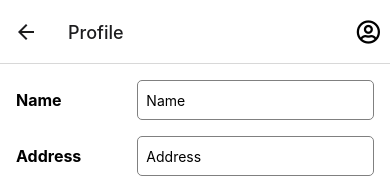
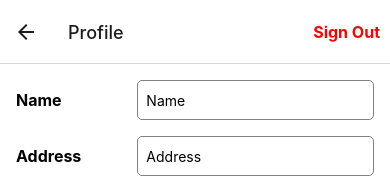
Before and after one commit to cold-flatwhite/FinalProject2024, a React Native app: screen /Profile in a window 390 px wide. Shown: the top 178 px of the page. Built offline with nearby package versions, Linux system fonts and the light colour scheme.

Commit message:
revise the code in orderscreen that the orders will only be rendered if the provider id or the user id is the same as the auth-id, Add a pressable icon to the right side of the Profile screen to sign user out.

```diff
--- a/screens/OrderScreen.js
+++ b/screens/OrderScreen.js
@@ -17,25 +17,23 @@ export default function OrderScreen() {
   const [loading, setLoading] = useState(true);
   const navigation = useNavigation();
   const collectionName = "orders";
+  const currentUserID = auth.currentUser.uid;
 
   useEffect(() => {
     const fetchUserData = async (order) => {
       try {
-        const currentUserID = auth.currentUser.uid;
         let providerData = null;
         let userData = null;
         let orderType = "";
 
         if (order.provider_id === currentUserID) {
-          userData = (
-            await getDoc(doc(database, "users", order.user_id))
-          ).data();
+          userData = (await getDoc(doc(database, "users", order.user_id))).data();
           orderType = "received";
         } else if (order.user_id === currentUserID) {
-          providerData = (
-            await getDoc(doc(database, "users", order.provider_id))
-          ).data();
+          providerData = (await getDoc(doc(database, "users", order.provider_id))).data();
           orderType = "post";
+        } else {
+          return null;
         }
 
         return {
@@ -58,7 +56,9 @@ export default function OrderScreen() {
         for (const docSnapshot of querySnapshot.docs) {
           const orderData = docSnapshot.data();
           const orderWithUserData = await fetchUserData(orderData);
-          ordersArray.push({ ...orderWithUserData, id: docSnapshot.id });
+          if (orderWithUserData) {
+            ordersArray.push({ ...orderWithUserData, id: docSnapshot.id });
+          }
         }
         setOrders(ordersArray);
         setLoading(false);
--- a/screens/ProfileScreen.js
+++ b/screens/ProfileScreen.js
@@ -1,14 +1,16 @@
 import React, { useState, useEffect } from "react";
-import { View, TextInput, Text, StyleSheet, Alert } from "react-native";
+import { View, TextInput, Text, StyleSheet, Alert, Pressable } from "react-native";
 import { getFromDB, setToDB, updateToDB } from "../firebase/FirebaseHelper";
-import { auth } from "../firebase/FirebaseSetup";
+import { auth } from "../firebase/FirebaseSetup"; // Import signOut function
 import PressableButton from "../components/PressableButton";
-
+import { useNavigation } from '@react-navigation/native';
+import { signOut } from "firebase/auth";
 const ProfileScreen = () => {
   const [name, setName] = useState("");
   const [address, setAddress] = useState("");
   const [email, setEmail] = useState("");
   const [registeredProvider, setRegisteredProvider] = useState(false);
+  const navigation = useNavigation(); // Get navigation prop
 
   useEffect(() => {
     const loadProfile = async () => {
@@ -30,16 +32,26 @@ const ProfileScreen = () => {
       }
     };
     loadProfile();
-  }, []);
+
+    // Add sign out button to header
+    navigation.setOptions({
+      headerRight: () => (
+        <Pressable
+          style={styles.signOutButton}
+          onPress={handleSignOut}
+        >
+          <Text style={styles.signOutButtonText}>Sign Out</Text>
+        </Pressable>
+      ),
+    });
+  }, [navigation]);
 
   const handleUpdate = async () => {
-    // Validation checks
     if (!name || !address || !email) {
       Alert.alert("Validation Error", "Please fill in all required fields.");
       return;
     }
 
-    // Email validation
     const emailPattern = /^[^\s@]+@[^\s@]+\.[^\s@]+$/;
     if (!emailPattern.test(email)) {
       Alert.alert("Validation Error", "Please enter a valid email address.");
@@ -57,10 +69,8 @@ const ProfileScreen = () => {
 
       const existingProfile = await getFromDB(userId, "users");
       if (existingProfile) {
-        // Update existing profile
         await updateToDB(userId, "users", userProfile);
       } else {
-        // Create new profile
         await setToDB(userProfile, "users", userId);
       }
 
@@ -68,6 +78,17 @@ const ProfileScreen = () => {
     } catch (error) {
       console.error("Error updating profile data", error);
       Alert.alert("Error", "Error updating profile.");
+    }
+  };
+
+  const handleSignOut = async () => {
+    try {
+      await signOut(auth); // Call Firebase signOut function
+      Alert.alert("Success", "You have been signed out.");
+      navigation.navigate('Login'); // Navigate to Login screen or other appropriate screen
+    } catch (error) {
+      console.error("Error signing out", error);
+      Alert.alert("Error", "Error signing out.");
     }
   };
 
@@ -137,6 +158,14 @@ const styles = StyleSheet.create({
     fontSize: 16,
     fontWeight: "bold",
   },
+  signOutButton: {
+    marginRight: 10,
+  },
+  signOutButtonText: {
+    color: "red",
+    fontSize: 16,
+    fontWeight: "bold",
+  },
 });
 
 export default ProfileScreen;
```
